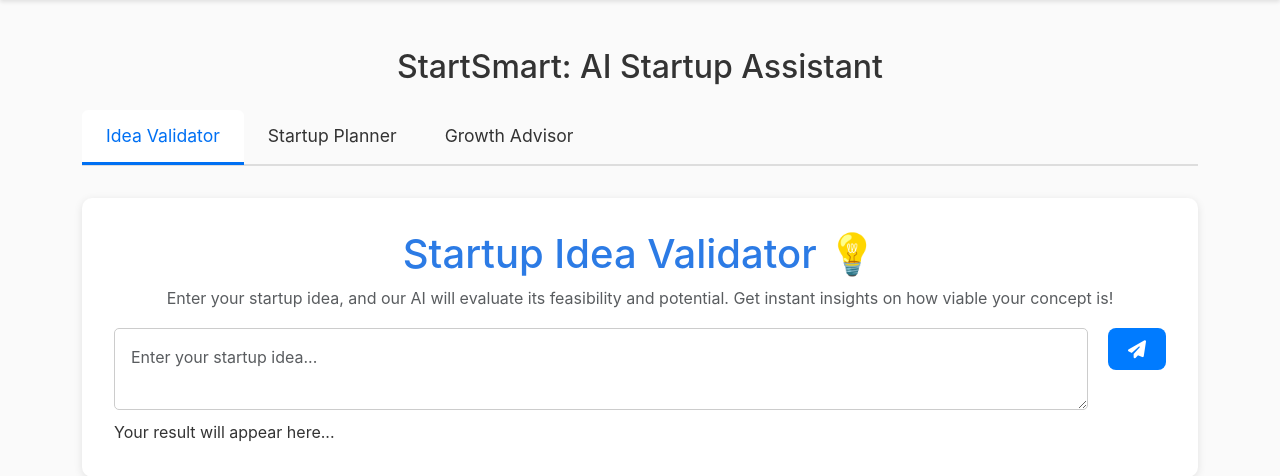
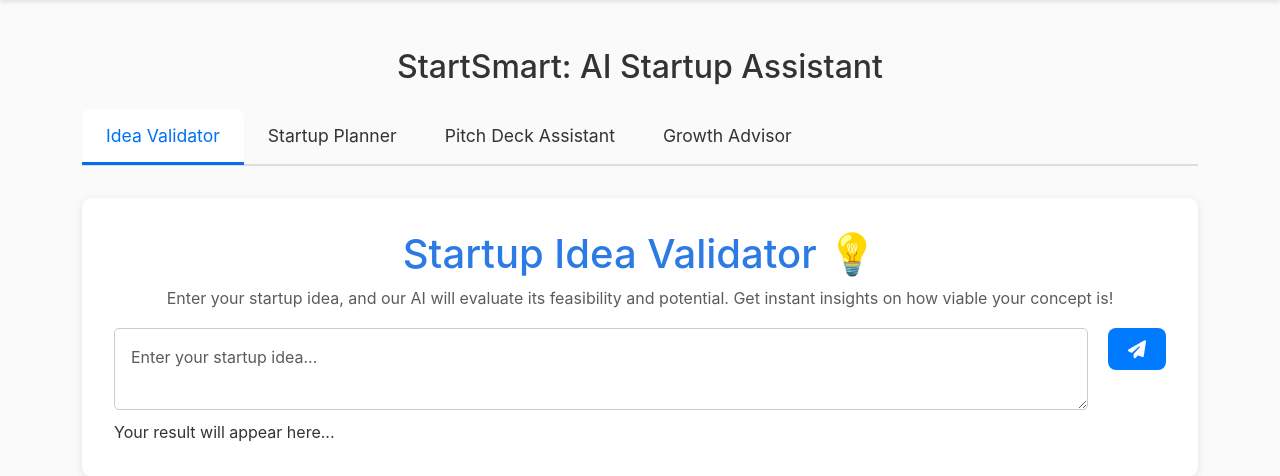
Before and after one commit to FawazKhan1011/Cyber-Cypher-4.0, a Flask app: page /promt in a window 1280 px wide. Shown: the part 63-539 px from the top of the page. Run offline with Flask 3, Linux system fonts and the light colour scheme.

Commit message:
done complete

```diff
--- a/run.py
+++ b/run.py
@@ -2,10 +2,12 @@ from flask import Flask, request, render_template, jsonify
 import requests, os
 from dotenv import load_dotenv
 
+# Load environment variables
 load_dotenv()
 
 app = Flask(__name__)
 
+# Hugging Face API setup
 API_URL = "https://api-inference.huggingface.co/models/mistralai/Mistral-7B-Instruct-v0.3"
 HEADERS = {"Authorization": f"Bearer {os.getenv('HUGGINGFACE_API_KEY')}"}
 
@@ -35,6 +37,37 @@ def learn_more():
     return render_template('learnmore.html')
 
 
+@app.route('/pitch-deck', methods=['POST'])
+def pitch_deck():
+    try:
+        data = request.json
+        user_input = data.get('input')
+
+        if not user_input:
+            return jsonify({'error': 'No input provided'}), 400
+
+        prompt = (
+            "You are an expert pitch deck advisor. Generate a detailed startup pitch deck, including sections for "
+            "Problem, Solution, Market Opportunity, Business Model, Traction, Team, and Financials. "
+            f"Startup Details: {user_input}\n\nPitch Deck:"
+        )
+
+        # Send request to Hugging Face API
+        response = requests.post(API_URL, headers=HEADERS, json={"inputs": prompt})
+
+        if response.status_code == 200:
+            result = response.json()
+            if isinstance(result, list) and len(result) > 0:
+                full_response = result[0].get("generated_text", "").strip()
+                ai_response = full_response.replace(prompt, "").strip()  # Remove echoed input
+                return jsonify({"response": ai_response})
+
+        return jsonify({"error": f"API Error: {response.status_code} - {response.text}"}), response.status_code
+
+    except Exception as e:
+        return jsonify({"error": str(e)}), 500
+
+
 @app.route("/advisor", methods=["POST"])
 def advisor():
     try:
@@ -44,34 +77,30 @@ def advisor():
         if not user_input:
             return jsonify({'error': 'No input provided'}), 400
 
-        # Generate growth advice or respond to user question
+        # Construct a dynamic prompt
         if "growth strategies" in user_input.lower():
             prompt = (
-                "You are an expert startup growth advisor. Provide 5-6 unique, trending, and actionable strategies "
-                "for startups in the tech, AI, and SaaS industries. The strategies should be practical and current."
+                "You are a startup growth advisor. Provide 5-6 innovative, actionable growth strategies "
+                "for AI, SaaS, and tech startups."
             )
         else:
             prompt = (
-                "You are a professional startup advisor who provides clear, practical guidance "
-                "for launching, growing, and managing businesses, with a focus on tech, gaming, "
-                "and AI sectors. Provide responses directly without repeating the user's question. "
-                "Ensure your response is thorough, detailed, and step-by-step when applicable.\n\n"
-                f"Question: {user_input}\n\nAnswer:"
+                "You are a professional startup advisor specializing in tech, AI, and gaming sectors.\n\n"
+                f"User Query: {user_input}\n\nAnswer:"
             )
 
+        # Send request to Hugging Face API
         response = requests.post(API_URL, headers=HEADERS, json={"inputs": prompt})
 
+        # Handle the API response
         if response.status_code == 200:
             result = response.json()
             if isinstance(result, list) and len(result) > 0:
                 full_response = result[0].get("generated_text", "").strip()
+                ai_response = full_response.replace(prompt, "").strip()  # Remove echoed input
+                return jsonify({"response": ai_response})
 
-                # Ensure the AI response does not echo the input prompt
-                response_text = full_response.replace(prompt, "").strip()
-
-                return jsonify({"response": response_text})
-
-        return jsonify({"error": response.text}), response.status_code
+        return jsonify({"error": f"API Error: {response.status_code} - {response.text}"}), response.status_code
 
     except Exception as e:
         return jsonify({"error": str(e)}), 500
@@ -86,24 +115,26 @@ def validate():
         if not user_input:
             return jsonify({'error': 'No input provided'}), 400
 
+        # Construct a validation prompt
         formatted_input = (
             "You are an expert in startup evaluations. Analyze the following startup idea by "
             "assessing its market potential, strengths, weaknesses, and growth opportunities. "
-            "Provide only the analysis in paragraph form without repeating the input idea.\n\n"
+            "Provide the analysis in paragraph form without repeating the input.\n\n"
             f"Startup Idea: {user_input}\n\nAnalysis:"
         )
 
+        # Send request to Hugging Face API
         response = requests.post(API_URL, headers=HEADERS, json={"inputs": formatted_input})
 
+        # Handle the API response
         if response.status_code == 200:
             result = response.json()
             if isinstance(result, list) and len(result) > 0:
-                full_response = result[0].get('generated_text', '').strip()
-                ai_response = full_response.replace(formatted_input, "").strip()
-
+                full_response = result[0].get("generated_text", "").strip()
+                ai_response = full_response.replace(formatted_input, "").strip()  # Remove echoed input
                 return jsonify({"response": ai_response})
 
-        return jsonify({"error": response.text}), response.status_code
+        return jsonify({"error": f"API Error: {response.status_code} - {response.text}"}), response.status_code
 
     except Exception as e:
         return jsonify({"error": str(e)}), 500
--- a/templates/promt.html
+++ b/templates/promt.html
@@ -42,6 +42,11 @@
             </a>
         </li>
         <li class="nav-item">
+            <a class="nav-link" href="#" onclick="showSection(event, 'pitch-deck')" data-section="pitch-deck">
+                Pitch Deck Assistant
+            </a>
+        </li>
+        <li class="nav-item">
             <a href="#" class="nav-link" data-section="growth-advisor" onclick="showSection(event, 'growth-advisor')">
                 Growth Advisor
             </a>
@@ -78,10 +83,18 @@
 
     <!-- Pitch Deck Assistant (placeholder)-->
     <div id="pitch-deck" class="feature-section" style="display: none;">
-        <h1>Pitch Deck Assistant 📊</h1>
-        <textarea class="form-control" placeholder="Enter pitch deck details..."></textarea>
-        <button class="btn-primary"><i class="fas fa-paper-plane"></i></button>
+        <h1 style="text-align: center; color: #2c7be5;">AI Pitch Deck Assistant 📊</h1>
+        <p class="text-center text-muted">Enter details about your startup to get a professional pitch deck.</p>
+        <form>
+            <textarea class="form-control" id="pitchDeckInput" placeholder="Describe your startup idea..."></textarea>
+            <button class="btn-primary mt-3" onclick="generatePitchDeck(); return false;">
+                <i class="fas fa-paper-plane"></i> Generate Pitch Deck
+            </button>
+        </form>
+        <div class="loader" id="loader_pitch"></div>
+        <div class="output" id="pitchDeckOutput">Your pitch deck content will appear here...</div>
     </div>
+
 
     <!-- Growth Advisor Section -->
     <div id="growth-advisor" class="feature-section" style="display: none;">
@@ -98,6 +111,39 @@
 
 </div>
 <script>
+    async function generatePitchDeck() {
+    const input = document.getElementById('pitchDeckInput').value;
+    const loader = document.getElementById('loader_pitch');
+    const output = document.getElementById('pitchDeckOutput');
+
+    if (!input.trim()) {
+        alert('Please enter startup details for the pitch deck!');
+        return;
+    }
+
+    loader.style.display = 'block';
+    output.innerText = 'Generating pitch deck...';
+
+    try {
+        const response = await fetch('/pitch-deck', {
+            method: 'POST',
+            headers: { 'Content-Type': 'application/json' },
+            body: JSON.stringify({ input })
+        });
+
+        const result = await response.json();
+
+        if (response.ok) {
+            output.innerHTML = `<pre>${result.response}</pre>`;
+        } else {
+            output.innerText = `Error: ${result.error}`;
+        }
+    } catch (error) {
+        output.innerText = `Failed to connect: ${error.message}`;
+    } finally {
+        loader.style.display = 'none';
+    }
+}
     async function validateIdea() {
         const input = document.getElementById('ideaInput').value;
         const loader = document.getElementById('loader');
```
